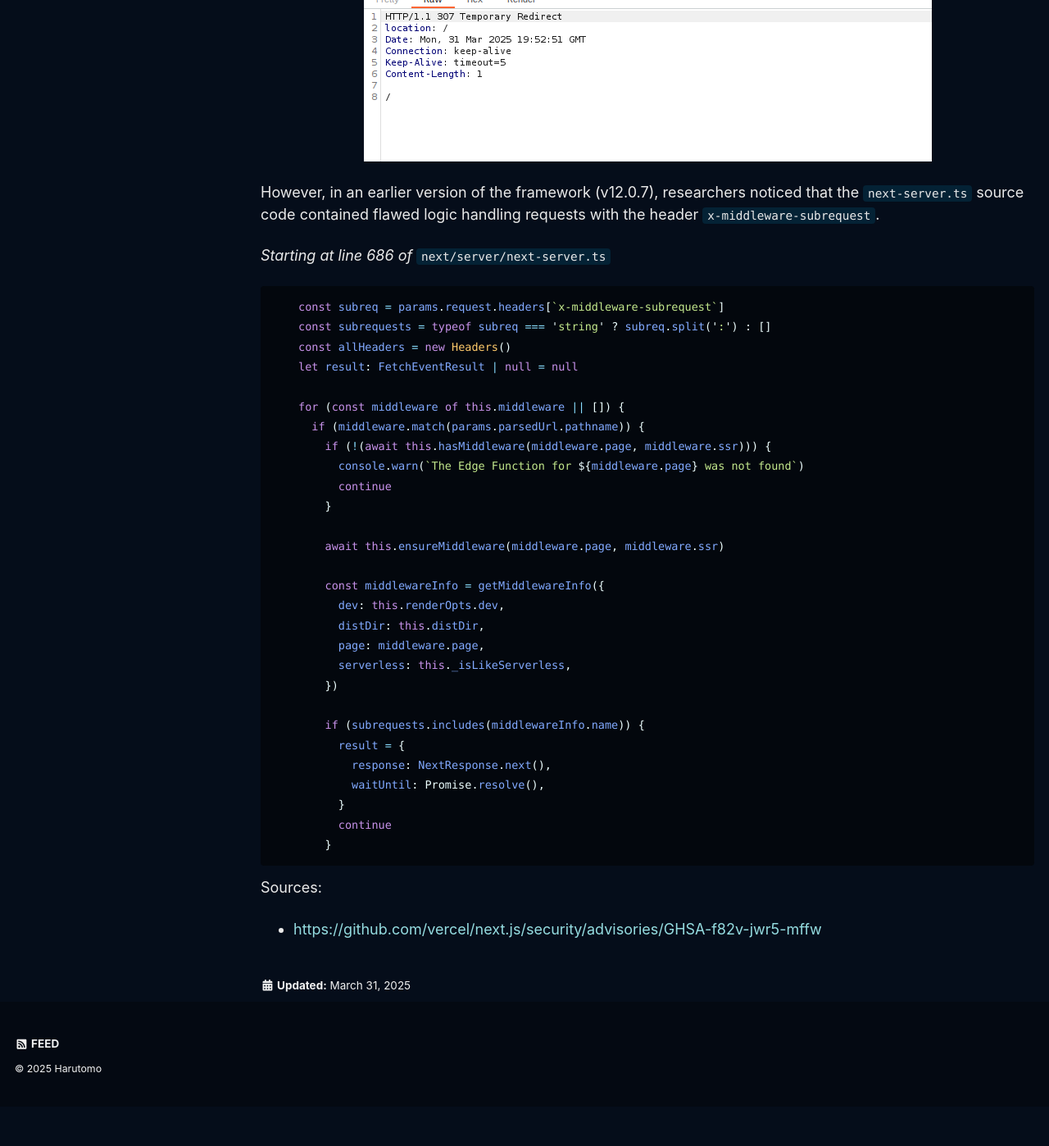
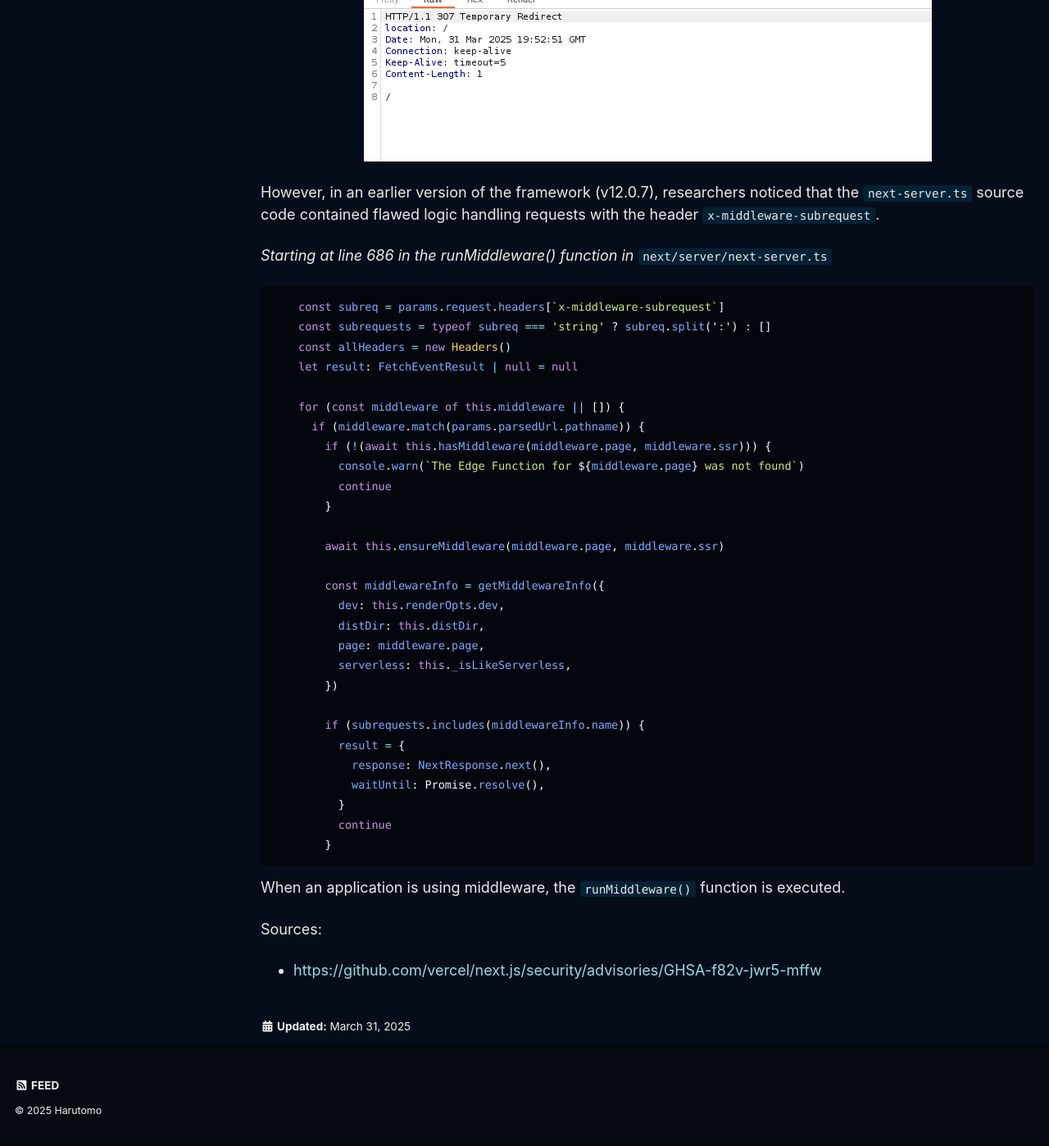
Before and after one commit to harutomo-jp/harutomo-jp.github.io, a Jekyll site: the page built from _posts/2025-03-31-CVE-2025-29927.md, in a window 1280 px wide and 1400 px high, scrolled down 1142 px. Shown: the whole window at 82% size. Built offline with Jekyll 4.4.1, drawn with Linux system fonts in a browser that asks for light colours; cached includes are drawn as plain includes; before the commit the page ends 2492 px from its top, so only the background shows below that.

Commit message:
Tue, Apr 1, 2025, 1:52 PM -04:00

````diff
--- a/_posts/2025-03-31-CVE-2025-29927.md
+++ b/_posts/2025-03-31-CVE-2025-29927.md
@@ -35,7 +35,7 @@ For this vulnerability that capability that we are most interested in is for aut
 
 However, in an earlier version of the framework (v12.0.7), researchers noticed that the `next-server.ts` source code contained flawed logic handling requests with the header `x-middleware-subrequest`.
 
-*Starting at line 686 of* `next/server/next-server.ts`
+*Starting at line 686 in the runMiddleware() function in* `next/server/next-server.ts`
 ```javascript
     const subreq = params.request.headers[`x-middleware-subrequest`]
     const subrequests = typeof subreq === 'string' ? subreq.split(':') : []
@@ -67,6 +67,7 @@ However, in an earlier version of the framework (v12.0.7), researchers noticed t
         }
 ```
 
+When an application is using middleware, the `runMiddleware()` function is executed.
 
 
 Sources:
````
